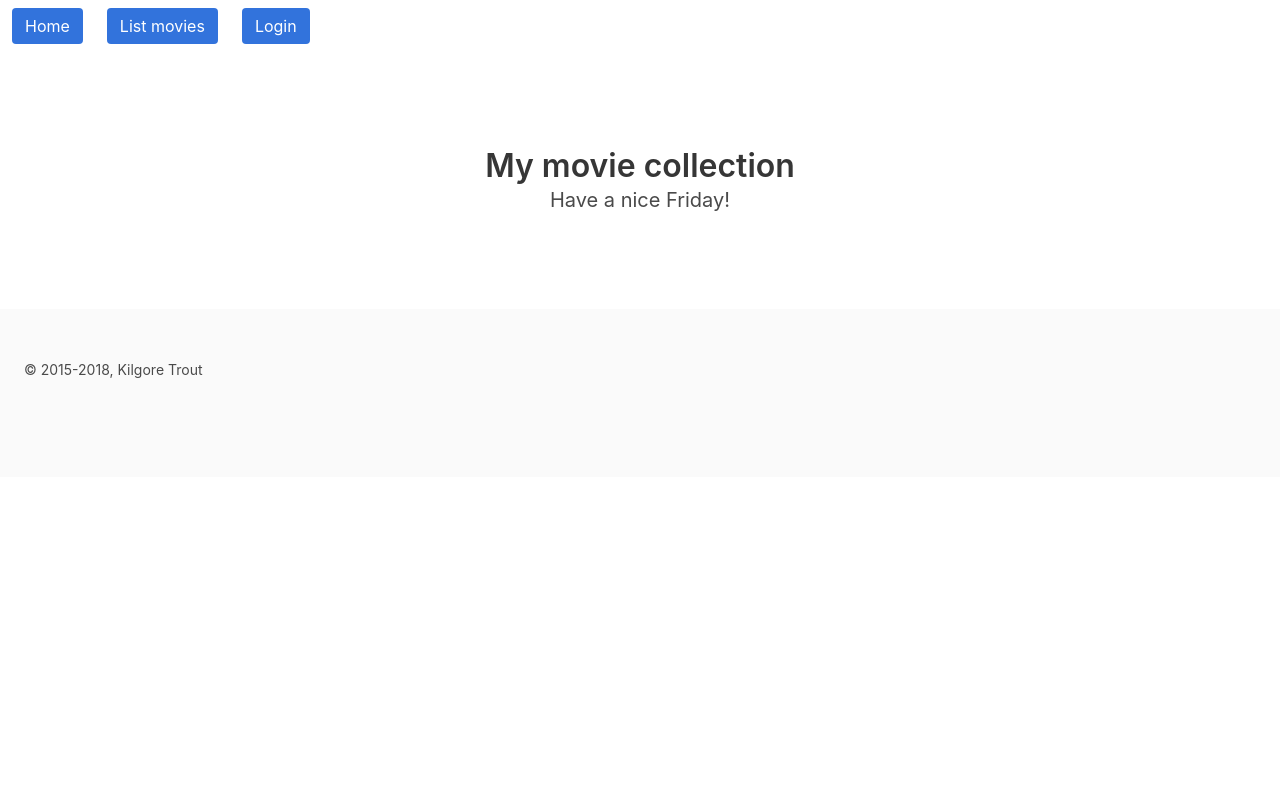
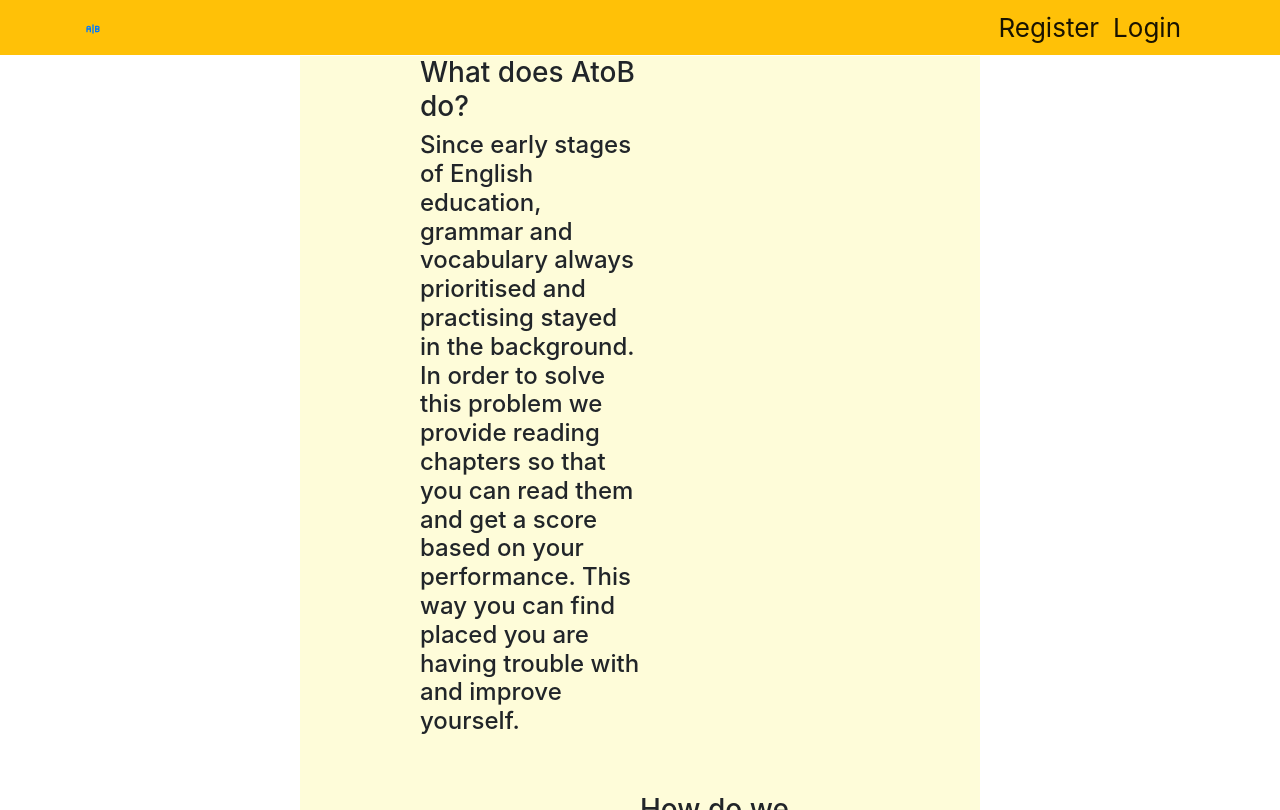
Before and after one commit to efkolac/DBVoiceRecognition, a Flask app: page / in a window 1280 px wide. Shown: the top 810 px of the page. Before the commit the page ends 378 px from the top, so only its background shows below. Run offline with Flask 2, Linux system fonts and the light colour scheme; some libraries are stand-ins or nearby versions.

Commit message:
Front-end development for home page

```diff
--- a/database.py
+++ b/database.py
@@ -41,6 +41,7 @@
         database="newdb"
     )
     print(mydb)
+    print("info is ",content_info,content_title,user_id)
     mycursor = mydb.cursor()
     mycursor.execute(statement)
     mydb.commit()
--- a/templates/home.html
+++ b/templates/home.html
@@ -1,12 +1,64 @@
-{% extends "layout.html" %}
-{% block title %}Home{% endblock %}
-{% block content %}
-    <section class="hero">
-      <div class="hero-body">
-        <div class="container has-text-centered">
-          <h1 class="title">My movie collection</h1>
-          <p class="subtitle">Have a nice {{ day }}!</p>
+<!DOCTYPE html>
+<html>
+
+<head>
+    <meta charset="utf-8">
+    <meta name="viewport" content="width=device-width, initial-scale=1.0, shrink-to-fit=no">
+    <title>DatabaseDesign</title>
+    <link rel="stylesheet" href="assets/bootstrap/css/bootstrap.min.css">
+    <link rel="stylesheet" href="assets/fonts/ionicons.min.css">
+    <link rel="stylesheet" href="assets/css/Article-List.css">
+    <link rel="stylesheet" href="assets/css/Contact-Form-Clean.css">
+    <link rel="stylesheet" href="assets/css/Corporate-Footer-Clean.css">
+    <link rel="stylesheet" href="assets/css/Login-Form-Clean.css">
+    <link rel="stylesheet" href="assets/css/Registration-Form-with-Photo.css">
+    <link rel="stylesheet" href="assets/css/styles.css">
+</head>
+
+<body>
+    <nav class="navbar navbar-light navbar-expand-md fixed-top bg-warning flex-fill">
+        <div class="container"><a href="home.html"><svg xmlns="http://www.w3.org/2000/svg" width="1em" height="1em" viewBox="0 0 24 24" stroke-width="2" stroke="currentColor" fill="none" stroke-linecap="round" stroke-linejoin="round" class="icon icon-tabler icon-tabler-a-b">
+                    <path stroke="none" d="M0 0h24v24H0z" fill="none"></path>
+                    <path d="M3 16v-5.5a2.5 2.5 0 0 1 5 0v5.5m0 -4h-5"></path>
+                    <line x1="12" y1="6" x2="12" y2="18"></line>
+                    <path d="M16 16v-8h3a2 2 0 0 1 0 4h-3m3 0a2 2 0 0 1 0 4h-3"></path>
+                </svg></a>
+            <div class="collapse navbar-collapse flex-fill justify-content-end" id="navcol-1"><a href="register.html" style="font-size: 26px;color: rgb(0,0,0,0.9);margin: 14px;margin-left: 0px;margin-bottom: 0px;margin-top: 0px;">Register</a><a href="login.html" style="font-size: 26px;color: rgb(0,0,0,0.9);margin: 14px;margin-left: 0px;margin-bottom: 0px;margin-top: 0px;">Login</a></div>
         </div>
-      </div>
+    </nav>
+    <section class="welcome" style="padding-right: 1px;">
+        <div>
+            <h1>Welcome to AtoB</h1>
+        </div>
     </section>
-{% endblock %}
+    <div class="row no-gutters row1" style="padding-right: 120px;padding-left: 120px;background: #fefcd9;margin-right: 0px;height: 1100px;margin-left: 300px;margin-right: 300px;">
+        <div class="col-md-6 left-column">
+            <div class="left-col-div">
+                <h3 class="head-left-col">What does AtoB do?</h3>
+                <h4 class="head-left-bot">Since early stages of English education, grammar and vocabulary always prioritised and practising stayed in the background. In order to solve this problem we provide reading chapters so that you can read them and get a score based on your performance. This way you can find placed you are having trouble with and improve yourself.&nbsp;</h4>
+            </div>
+        </div>
+        <div class="col-md-6 left-column">
+            <div class="left-col-div" style="background: url(&quot;assets/img/forsite.jpg&quot;) center / cover;">
+                <h1></h1>
+            </div>
+        </div>
+        <div class="col-md-6 left-column" style="background: url(&quot;assets/img/forsite2.jpg&quot;) center / contain no-repeat;margin-top: 20px;/*margin-left: 10px;*/margin-bottom: 20px;/*margin-right: 20px;*/">
+            <div class="second-pic-col"></div>
+        </div>
+        <div class="col-md-6 left-column">
+            <div class="left-col-div">
+                <h3>How do we create content</h3>
+                <h4>Team of selected teachers write our reading chapters considering metrics like difficulty, intriguing topic and many more</h4>
+            </div>
+        </div>
+    </div>
+    <footer class="footer" style="padding-right: 80px;padding-left: 80px;margin-left: 220px;margin-right: 220px;">
+        <h1 class="flex-grow-0" style="color: var(--dark);padding: 10px;padding-left: 19px;background: #d0c7c7;font-size: 16px;margin: 0px;padding-top: 0px;margin-top: 0px;padding-right: 0px;">2021 Istanbul Technical University Database Systems&nbsp;<a href="ContanctUs.html" style="margin: 220px;background: #d0c7c7;color: var(--dark);height: 0px;padding-top: 0px;">Contact Us</a></h1>
+    </footer>
+    <script src="assets/js/jquery.min.js"></script>
+    <script src="assets/bootstrap/js/bootstrap.min.js"></script>
+    <script src="assets/js/smart-forms.min.js"></script>
+</body>
+
+</html>
--- a/templates/layout.html
+++ b/templates/layout.html
@@ -18,11 +18,12 @@
           <span class="navbar-item">
             <a class="button is-link" href="{{ url_for('movies_page') }}">List movies</a>
           </span>
+          {% if session ['degree'] == NULL %}
           <span class="navbar-item">
             <a class="button is-link" href="{{ url_for('login_page') }}">Login</a>
           </span>
+          {% endif %}
             {% if session['degree'] == 'admin' %}
-                    </span>
                     <span class="navbar-item">
             <a class="button is-link" href="{{ url_for('texts_page') }}">Texts</a>
           </span>
@@ -68,7 +69,7 @@
 
     <footer class="footer">
       <div class="content">
-        <small>&copy; 2015-2018, Kilgore Trout</small>
+        <small>&copy; 2020-2021 Emre Faruk Kolac</small>
       </div>
     </footer>
   </body>
--- a/views.py
+++ b/views.py
@@ -1,15 +1,12 @@
 from datetime import datetime
-from movie import Movie
 from flask import render_template,current_app, request, redirect, url_for, session
 import speech_recognition as sr
 from database import *
-import flask_mysqldb
 
 
 def home_page():
-    today = datetime.today()
-    day_name = today.strftime("%A")
-    return render_template("home.html", day=day_name)
+
+    return render_template("home.html")
 
 
 def movies_page():
@@ -66,7 +63,7 @@
                 except Exception as e:
                     print("Error {} : ".format(e))
 
-        user_id = 7
+        user_id = 10
         save_content(r.recognize_google(audio),uploaded_file.filename, user_id)
         print("audio ekleme calisti")
         return render_template("audio.html", file_name=uploaded_file.filename, content=r.recognize_google(audio))
```
